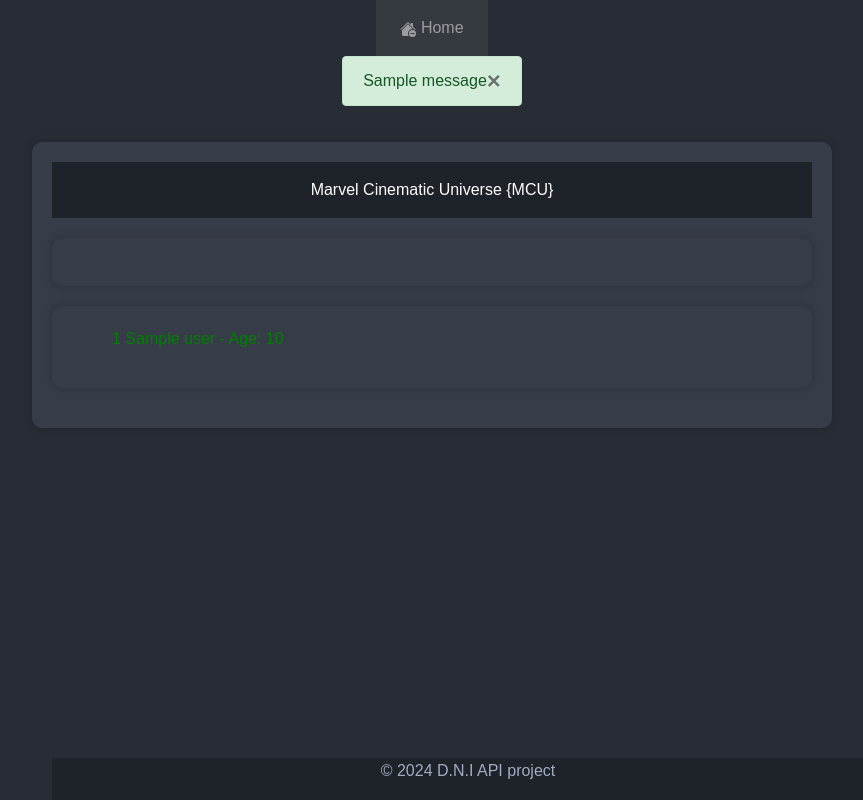
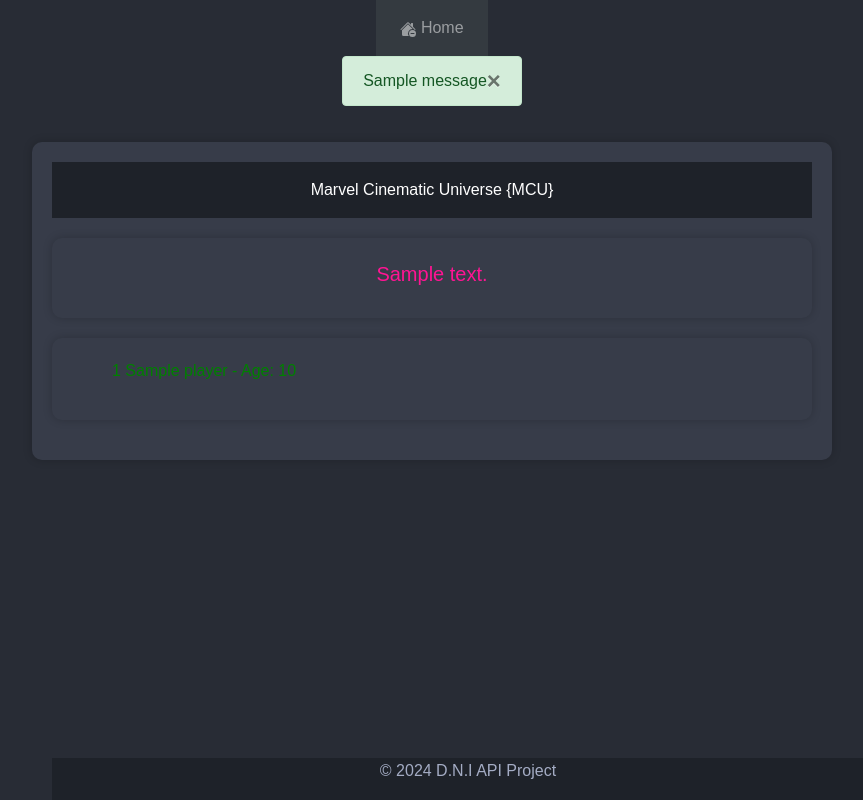
Before and after one commit to harizonelopez/Simple-API-project-, a Flask app: template templates/index.html in a window 1280 px wide. Shown: the whole page, without its empty margins (208-1071 px from the left). Run offline with Flask 3, Linux system fonts and the light colour scheme; the template is opened without the code that fills it: most values are stand-ins (such as "Sample title", 1, 10 or a date in 2020); one stand-in notice (Sample message) is shown; some libraries are stand-ins or nearby versions.

Commit message:
Update index.html

```diff
--- a/templates/index.html
+++ b/templates/index.html
@@ -7,7 +7,7 @@
 <head>
     <meta charset="UTF-8">
     <meta name="viewport" content="width=device-width, initial-scale=1.0">
-    <title>API-project</title>
+    <title>API-Project-App</title>
     <style>
         body {
             display: flex;
@@ -86,19 +86,19 @@
         <header> Marvel Cinematic Universe {MCU} </header>
 
         <section align="center">
-            <h5> {{ message }} </h5>
+            <h5> {{ tittle_message }} </h5>
         </section>
 
         <section>
             <ul>
-                {% for user in users %}
-                    <h6>{{ user.id }} {{ user.name }} - Age: {{ user.age }}</h6>
+                {% for i in players %}
+                    <h6>{{ players.id }} {{ players.name }} - Age: {{ players.age }}</h6>
                 {% endfor %}
             </ul>
         </section>
 
         <footer>
-            <p>&copy; 2024  D.N.I API project</p>
+            <p>&copy; 2024  D.N.I API Project</p>
         </footer>
 
     </section>
```
